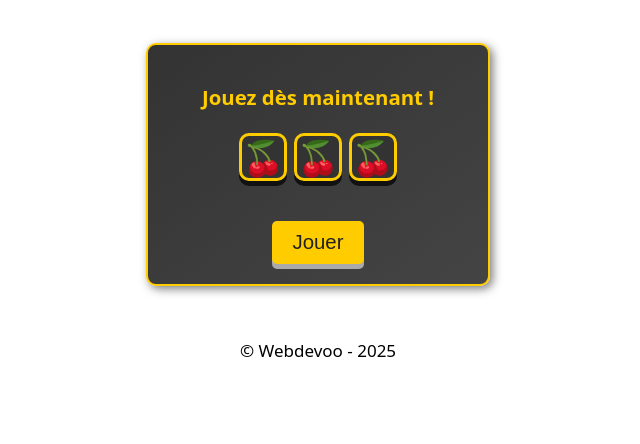
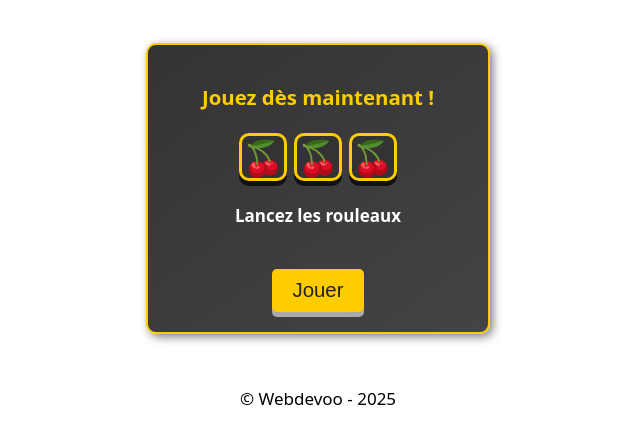
Before and after one commit to valros76/correction-tp-slot-machine-php, a PHP site: page / in a window 1280 px wide. Shown: the part 60-504 px from the top of the page, without its empty margins (322-962 px from the left). Run offline with PHP 8.4, Linux system fonts and the light colour scheme.

Commit message:
add result text

```diff
--- a/sources/css/slot.css
+++ b/sources/css/slot.css
@@ -64,6 +64,7 @@ body {
  }
 
  #result {
+  color:#fff;
   font-size: 100%;
   margin-top: 20px;
   font-weight: bold;
--- a/views/home.php
+++ b/views/home.php
@@ -13,6 +13,7 @@ ob_start();
     <div class="reel" id="reel2">🍒</div>
     <div class="reel" id="reel3">🍒</div>
   </article>
+  <p id="result">Lancez les rouleaux</p>
   <button id="spinButton">
     Jouer
   </button>
```
